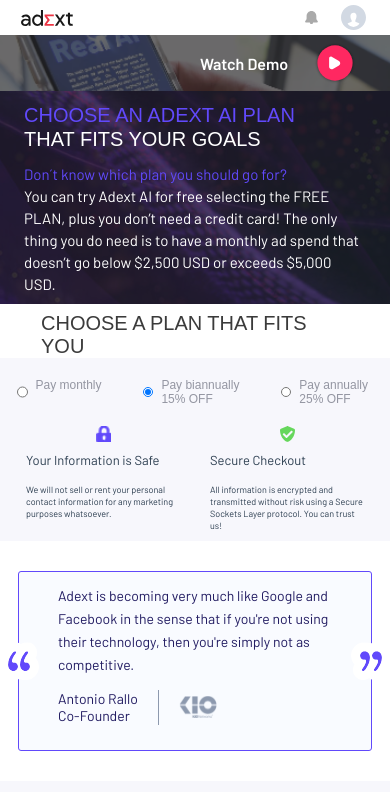
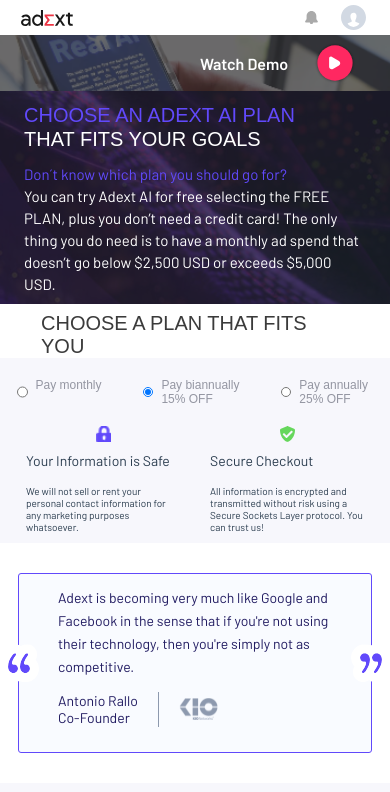
Before and after one commit to jhonncerv/adext-exercice, a Vue app: page / in a window 390 px wide. Shown: the top 792 px of the page. Built offline with nearby package versions, Linux system fonts and the light colour scheme.

Commit message:
Medias for mobile

```diff
--- a/src/App.vue
+++ b/src/App.vue
@@ -90,11 +90,19 @@
     line-height: 17px;
     margin: 0 0 6px;
     width: 100%;
+
+    @media only screen and (min-width: 350px) {
+      font-size: 14px;
+    }
   }
 
   &__text {
     font-size: 9px;
     line-height: 12px;
+
+    @media only screen and (min-width: 350px) {
+      font-size: 10px;
+    }
   }
 }
 
@@ -152,5 +160,9 @@
     margin: 0 20px;
     width: 1px;
   }
+
+  &__logo {
+    width: 39px;
+  }
 }
 </style>
```
